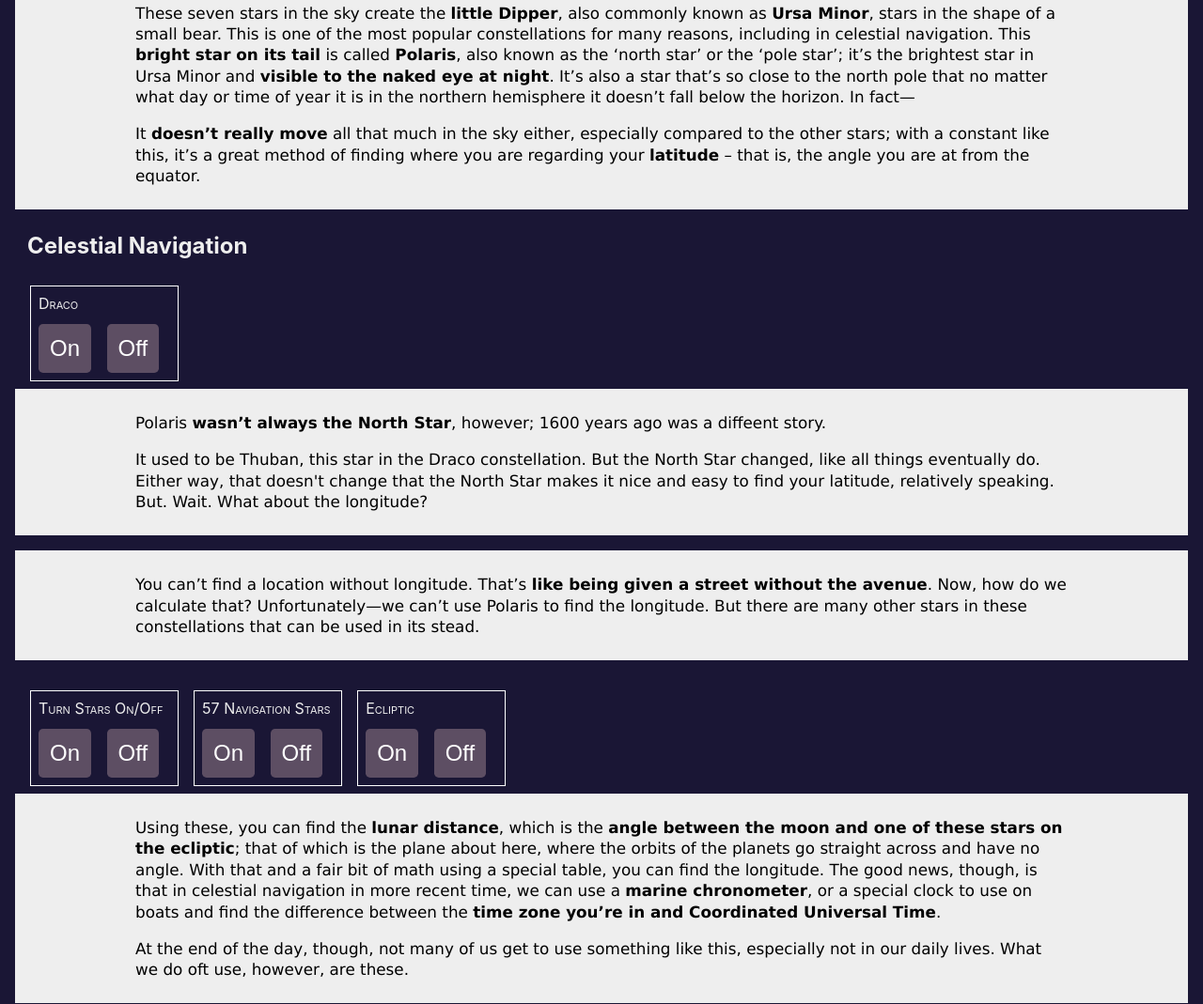
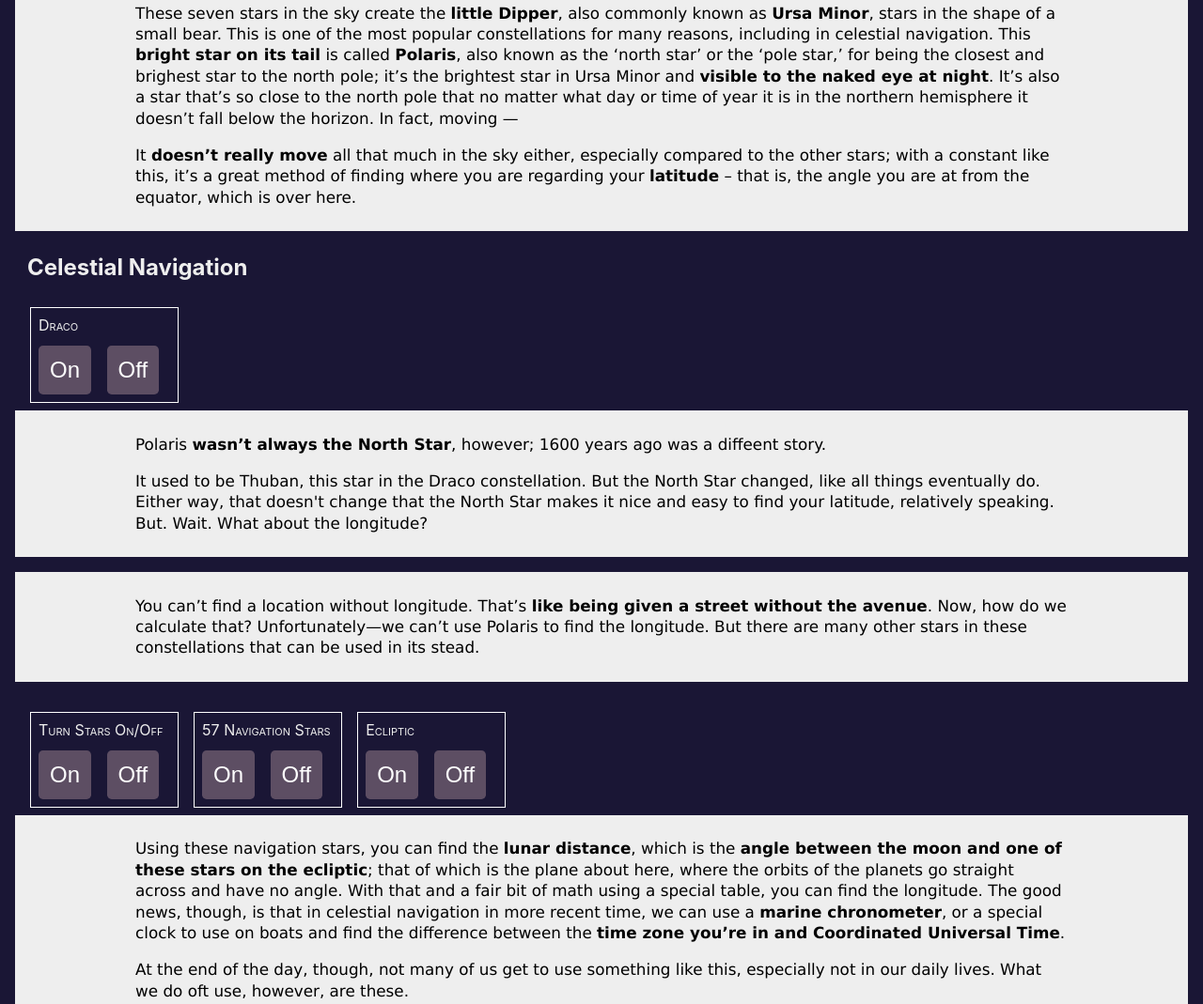
Before and after one commit to BlueComet22/BlueComet22.github.io, a plain HTML site: page celestial-navigation/index.html in a window 1280 px wide. Shown: the part 656-1725 px from the top of the page at 94% size. Drawn offline with Linux system fonts and the light colour scheme.

Commit message:
Update index.html

```diff
--- a/celestial-navigation/index.html
+++ b/celestial-navigation/index.html
@@ -226,15 +226,15 @@
         <p>These seven stars in the sky create the <b>little Dipper</b>, also commonly known as <b>Ursa Minor</b>,
           stars in the shape of a small bear. This is one of the most popular constellations for many
           reasons, including in celestial navigation. This <b>bright star on its tail</b> is called <b>Polaris</b>,
-          also known as the ‘north star’ or the ‘pole star’; it’s the brightest star in Ursa Minor and
+          also known as the ‘north star’ or the ‘pole star,’ for being the closest and brighest star to the north pole; it’s the brightest star in Ursa Minor and
           <b>visible to the naked eye at night</b>. It’s also a star that’s so close to the north pole that no
           matter what day or time of year it is in the northern hemisphere it doesn’t fall below the
-          horizon. In fact—
+          horizon. In fact, moving —
         </p>
         <p>
           It <b>doesn’t really move</b> all that much in the sky either, especially compared to the other stars;
           with a constant like this, it’s a great method of finding where you are regarding your <b>latitude</b> –
-          that is, the angle you are at from the equator.
+          that is, the angle you are at from the equator, which is over here.
         </p>
       </div>
 
@@ -292,7 +292,7 @@
       <div class="script">
 
         <p>
-          Using these, you can find the <b>lunar distance</b>, which is the <b>angle between the moon and one of
+          Using these navigation stars, you can find the <b>lunar distance</b>, which is the <b>angle between the moon and one of
           these stars on the ecliptic</b>; that of which is the plane about here, where the orbits of the planets
           go straight across and have no angle. With that and a fair bit of math using a special table, you can
           find the longitude. The good news, though, is that in celestial navigation in more recent time, we can
```
